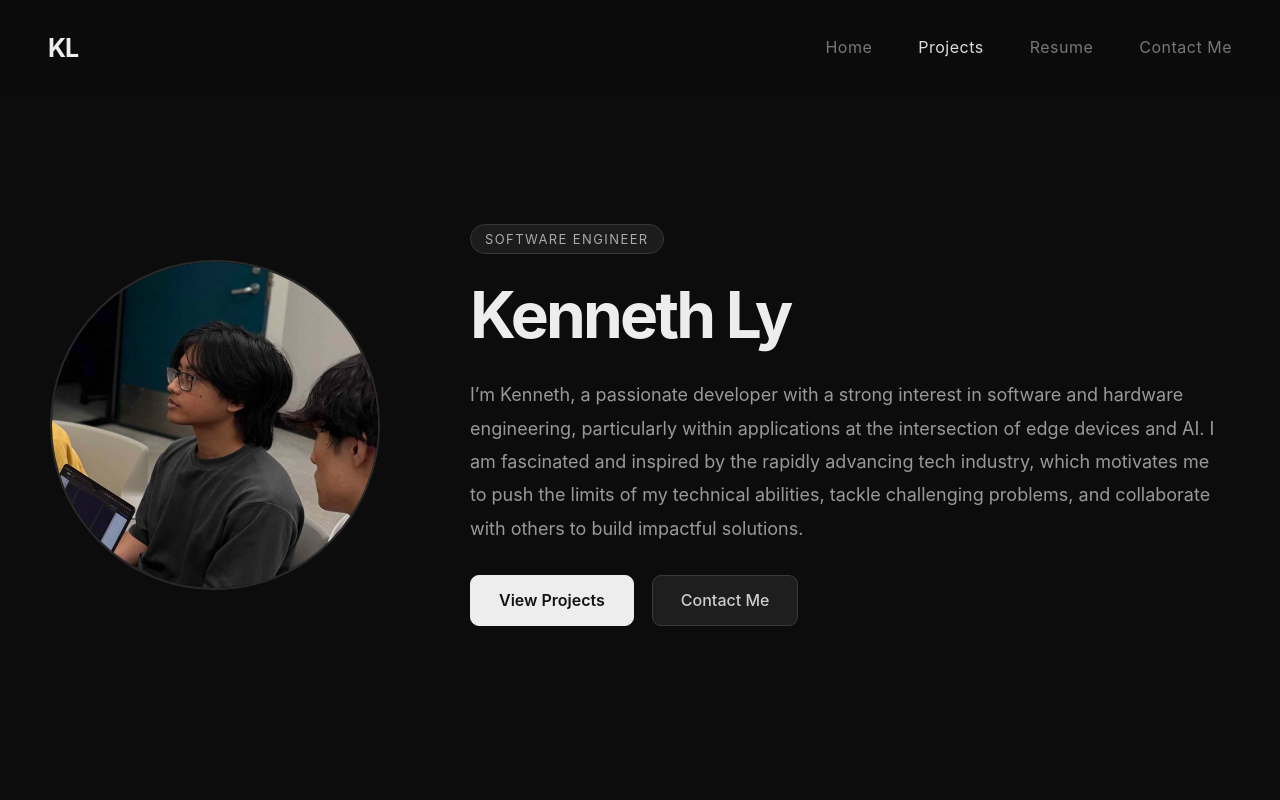
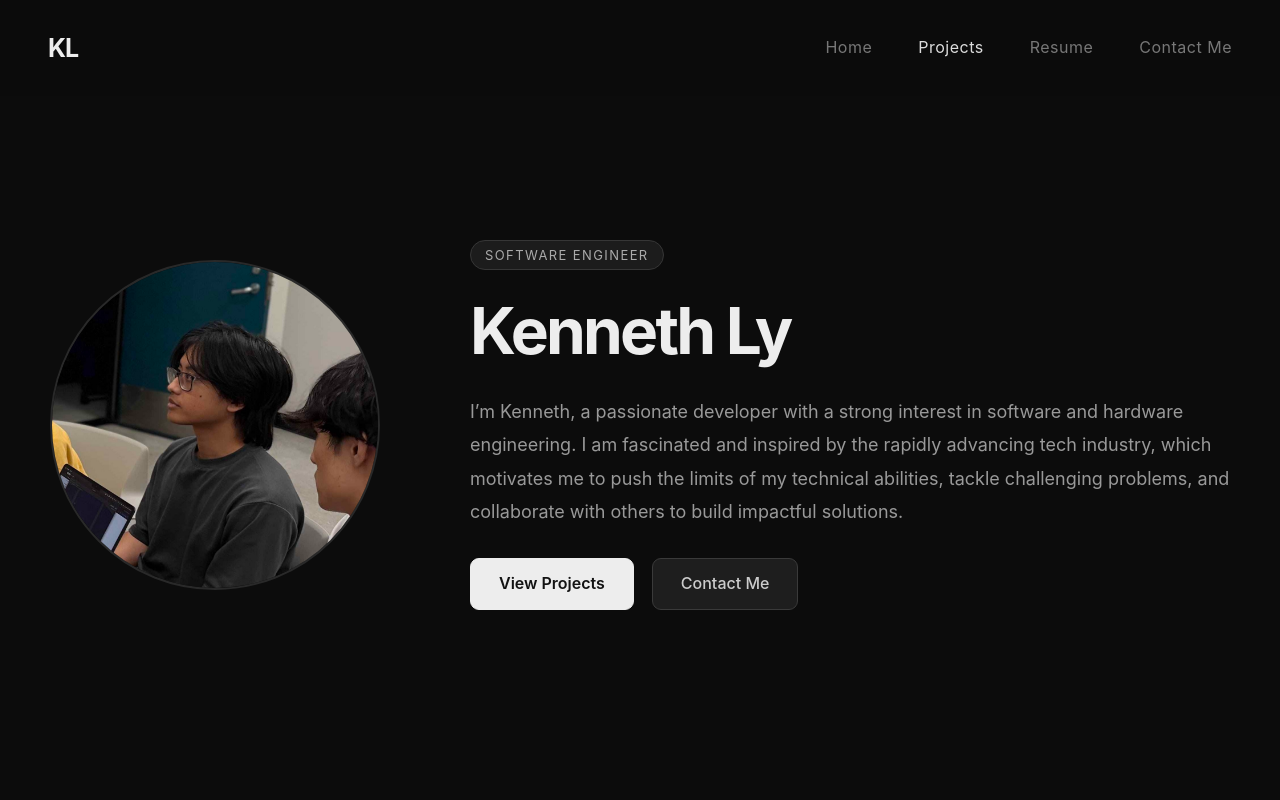
Before and after one commit to KenTree/KenTree-Website, a React (Vite) app: page / in a window 1280 px wide. Shown: the top 800 px of the page. Built offline with nearby package versions, Linux system fonts and the light colour scheme.

Commit message:
Changed front page summary

```diff
--- a/src/App.jsx
+++ b/src/App.jsx
@@ -79,7 +79,7 @@ function App() {
             <div className="hero-copy">
               <span className="eyebrow">Software Engineer</span>
               <h1 id="hero-title">Kenneth Ly</h1>
-              <p>I’m Kenneth, a passionate developer with a strong interest in software and hardware engineering, particularly within applications at the intersection of edge devices and AI. I am fascinated and inspired by the rapidly advancing tech industry, which motivates me to push the limits of my technical abilities, tackle challenging problems, and collaborate with others to build impactful solutions.</p>
+              <p>I’m Kenneth, a passionate developer with a strong interest in software and hardware engineering. I am fascinated and inspired by the rapidly advancing tech industry, which motivates me to push the limits of my technical abilities, tackle challenging problems, and collaborate with others to build impactful solutions.</p>
               <div className="button-row"><a className="button primary" href="#projects">View Projects</a><a className="button" href="#contact">Contact Me</a></div>
             </div>
           </FadeInSection>
```
